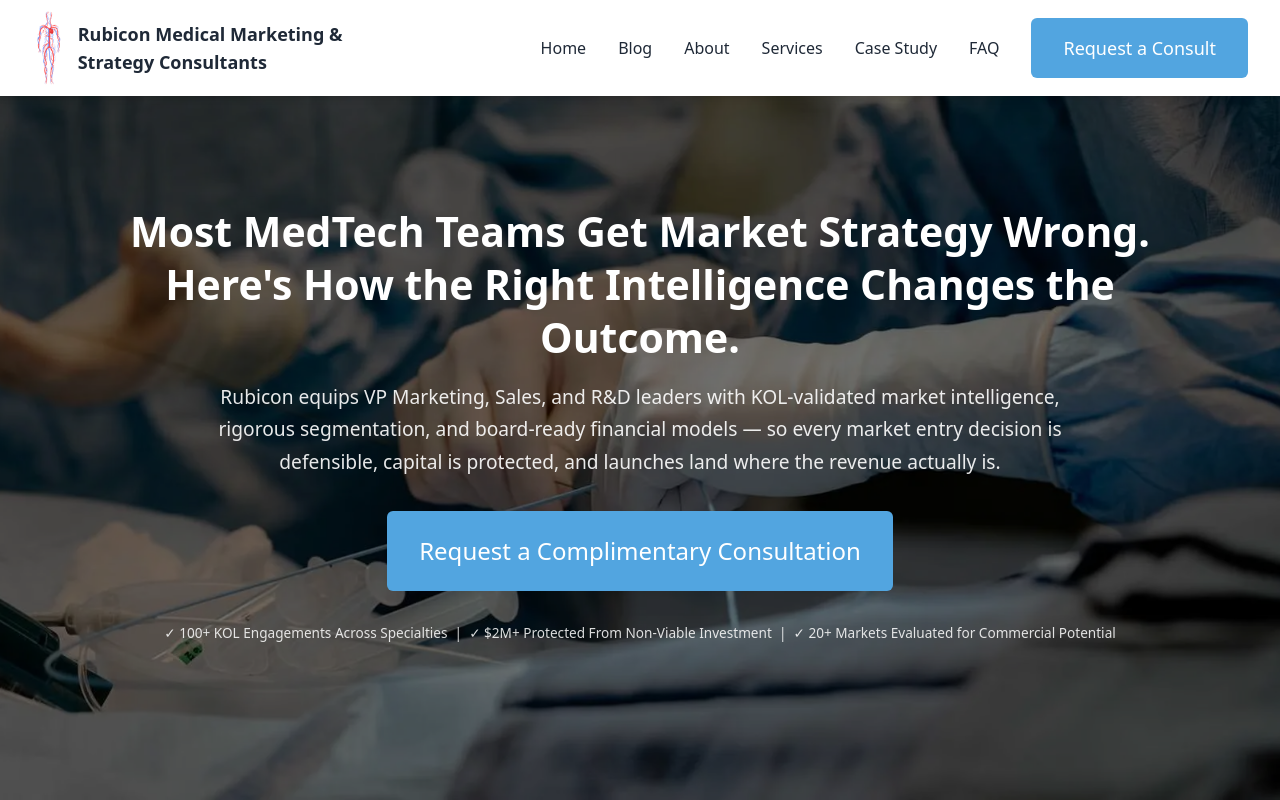
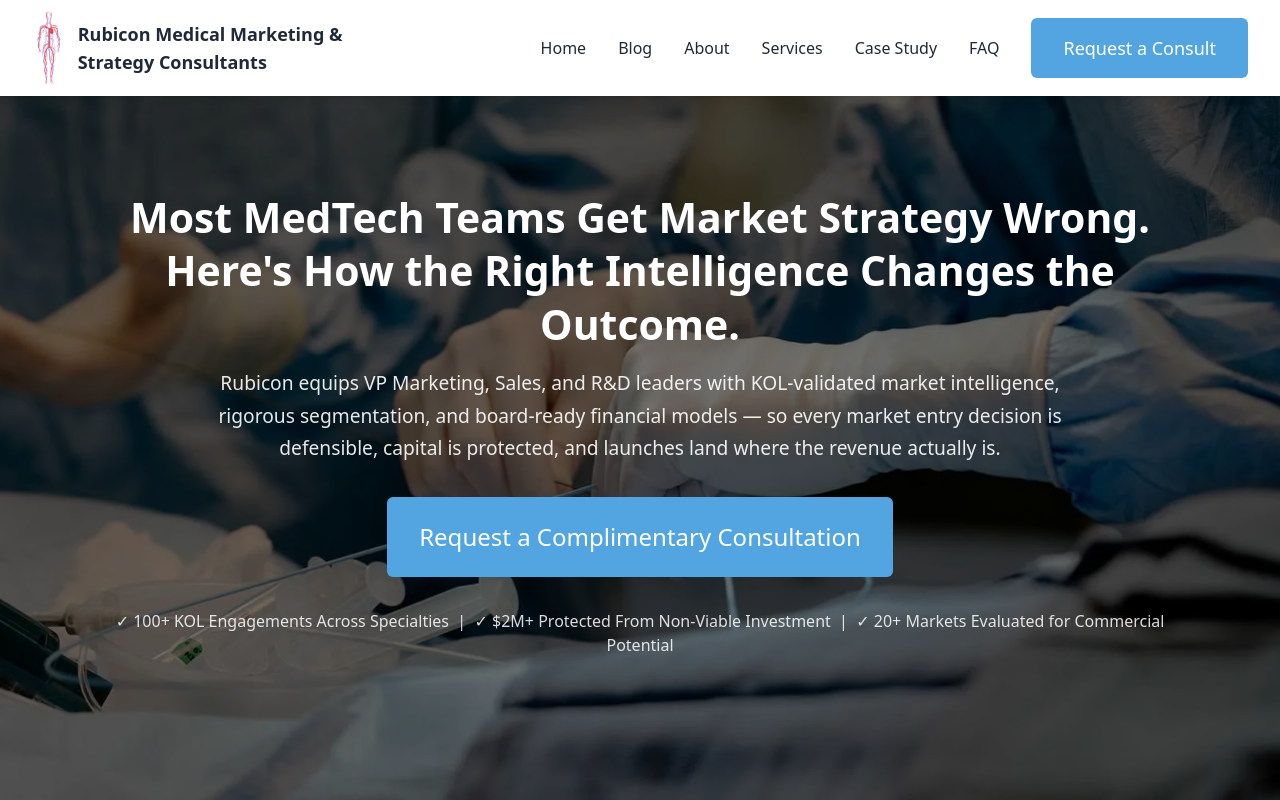
Before and after one commit to theanchorframe/Rubicon-med-frontend, a React (Vite) app: page / in a window 1280 px wide. Shown: the top 800 px of the page. Built offline with nearby package versions, Linux system fonts and the light colour scheme.

Commit message:
Refined hero headline and layout
Co-authored-by: theanchorframe <225102299+theanchorframe@users.noreply.github.com>

```diff
--- a/src/components/HeroSection.tsx
+++ b/src/components/HeroSection.tsx
@@ -57,7 +57,7 @@ const HeroSection = ({ onOpenConsultation }: HeroSectionProps) => {
                 Request a Complimentary Consultation
               </Button>
 
-              <p className="text-center" style={{ fontSize: '0.85rem', color: 'rgba(255,255,255,0.85)', marginTop: '16px' }}>
+              <p className="text-center" style={{ fontSize: '1rem', color: 'rgba(255,255,255,0.85)', marginTop: '16px' }}>
                 ✓ 100+ KOL Engagements Across Specialties&nbsp;&nbsp;|&nbsp;&nbsp;✓ $2M+ Protected From Non-Viable Investment&nbsp;&nbsp;|&nbsp;&nbsp;✓ 20+ Markets Evaluated for Commercial Potential
               </p>
             </motion.div>
```
